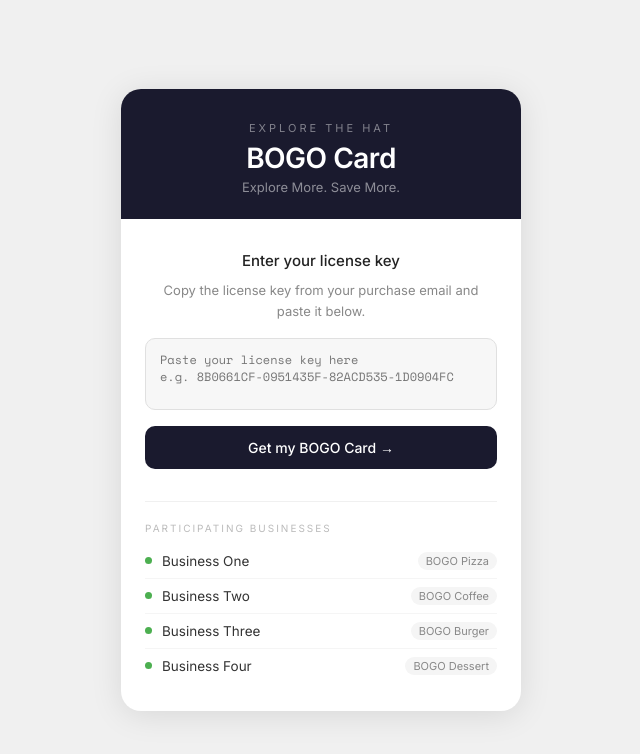
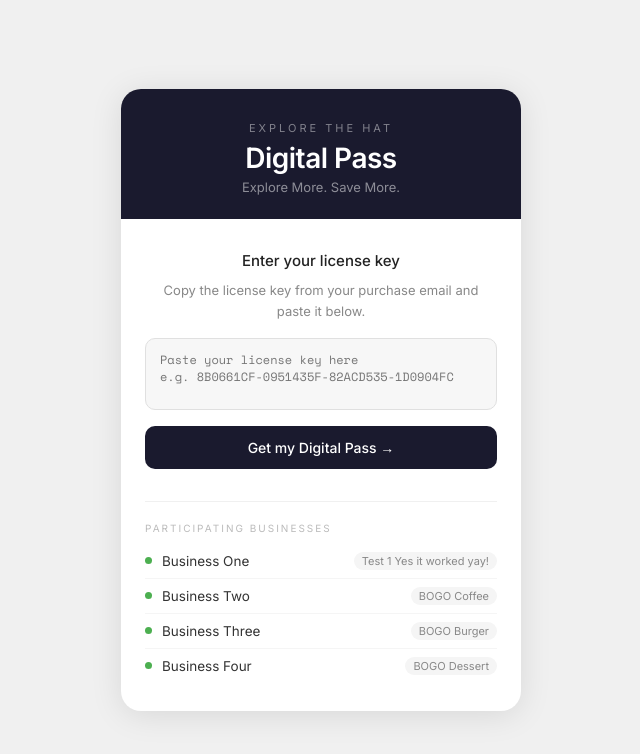
Before and after one commit to explorethehat/explorethehat, a plain HTML site: page index.html in a window 1280 px wide. Shown: the whole page, without its empty margins (319-959 px from the left). Drawn offline with nearby package versions, Linux system fonts and the light colour scheme.

Commit message:
Update index.html

```diff
--- a/index.html
+++ b/index.html
@@ -100,7 +100,7 @@
 <div class="card">
   <div class="card-header">
     <p class="eyebrow">Explore the Hat</p>
-    <h1>BOGO Card</h1>
+    <h1>Digital Pass</h1>
     <p class="subtitle">Explore More. Save More.</p>
   </div>
 
@@ -110,7 +110,7 @@
     <p class="step-sub">Copy the license key from your purchase email and paste it below.</p>
     <textarea id="key-input" placeholder="Paste your license key here&#10;e.g. 8B0661CF-0951435F-82ACD535-1D0904FC"></textarea>
     <div id="status-msg"></div>
-    <button id="generate-btn" onclick="handleGenerate()">Get my BOGO Card →</button>
+    <button id="generate-btn" onclick="handleGenerate()">Get my Digital Pass →</button>
   </div>
 
   <!-- Step 2: Show QR card -->
@@ -129,7 +129,7 @@
     <p class="footer-label">Participating businesses</p>
     <ul class="biz-list">
       <!-- ✏️ EDIT: Replace with your actual businesses and deals -->
-      <li><span class="biz-dot"></span> Business One   <span class="biz-deal">BOGO Pizza</span></li>
+      <li><span class="biz-dot"></span> Business One   <span class="biz-deal">Test 1 Yes it worked yay!</span></li>
       <li><span class="biz-dot"></span> Business Two   <span class="biz-deal">BOGO Coffee</span></li>
       <li><span class="biz-dot"></span> Business Three <span class="biz-deal">BOGO Burger</span></li>
       <li><span class="biz-dot"></span> Business Four  <span class="biz-deal">BOGO Dessert</span></li>
```
